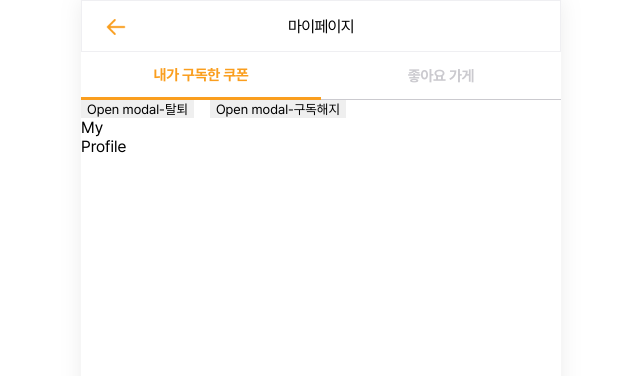
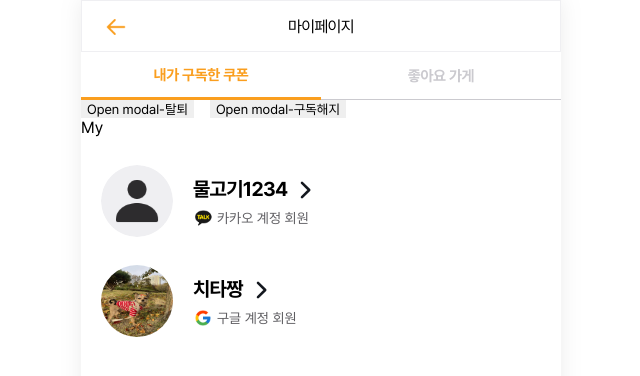
Before and after one commit to jaemisam-a/dangol-sonnim-frontend, a Next.js app: page /customer/my in a window 1280 px wide. Shown: the top 376 px of the page, without its empty margins (319-959 px from the left). Built offline with nearby package versions, Linux system fonts and the light colour scheme.

Commit message:
프로필 컴포넌트 구현 (#63)
* 프로필 컴포넌트 구현, 내정보 수정 바텀시트와 연결

* 절대경로 사용

```diff
--- /dev/null
+++ b/src/customer/components/my/Info.tsx
@@ -0,0 +1,105 @@
+import React, { useEffect, useState } from "react";
+import { css } from "@emotion/react";
+import Image from "next/image";
+
+import { Colors, Texts } from "styles/common";
+import RightIcon from "public/icons/RightIcon.svg";
+
+type InfoProps = {
+  user: {
+    nickname: string;
+    loginInfo: string;
+    avatar?: string;
+  };
+  openProfile: () => void;
+};
+
+type StateTypes = {
+  type: string;
+  socialName: string;
+  imgSrc: string;
+};
+
+// FIXME: apple의 경우 img가 흰색이라 imgSrc 변경 필요
+const LOGIN_TYPE: readonly StateTypes[] = [
+  { type: "kakao", socialName: "카카오", imgSrc: "/icons/Kakao.png" },
+  { type: "google", socialName: "구글", imgSrc: "/icons/Google.png" },
+  { type: "apple", socialName: "Apple", imgSrc: "/icons/Apple.png" },
+  { type: "naver", socialName: "네이버", imgSrc: "/icons/Naver.png" },
+];
+
+const wrapper = css`
+  display: flex;
+  align-items: center;
+  margin: 1.75rem 0 1.563rem 1.25rem;
+  gap: 1.25rem;
+`;
+
+const avatarImg = css`
+  border-radius: 50%;
+`;
+
+const textWrapper = css`
+  display: flex;
+  flex-direction: column;
+  gap: 0.25rem;
+`;
+
+const nicknameStyle = css`
+  display: flex;
+  align-items: center;
+
+  span {
+    ${Texts.H1_20_B}
+  }
+
+  button {
+    background-color: transparent;
+    margin: 0;
+    width: 24px;
+    height: 24px;
+  }
+`;
+
+const loginInfoStyle = css`
+  ${Texts.B2_14_R2}
+  color: ${Colors.neutral70};
+  display: flex;
+  align-items: center;
+  gap: 0.25rem;
+`;
+
+const Info = ({ user: { nickname, loginInfo, avatar }, openProfile }: InfoProps) => {
+  const [myLoginType, setMyLoginType] = useState<StateTypes>(LOGIN_TYPE[0]);
+
+  useEffect(() => {
+    const myLoginType = LOGIN_TYPE.filter((el) => el.type === loginInfo)[0];
+    setMyLoginType(myLoginType);
+  }, [loginInfo]);
+
+  return (
+    <div css={wrapper}>
+      <Image
+        src={avatar ?? "/images/profile.png"}
+        alt="avatar"
+        css={avatarImg}
+        width={72}
+        height={72}
+      />
+      <div css={textWrapper}>
+        <div css={nicknameStyle}>
+          <span>{nickname}</span>
+          <button onClick={openProfile}>
+            <RightIcon width="24" height="24" stroke="#14181F" />
+          </button>
+        </div>
+        <div css={loginInfoStyle}>
+          <Image width={20} height={20} src={myLoginType.imgSrc} alt={loginInfo} />
+          <span>{myLoginType.socialName} 계정 회원</span>
+        </div>
+      </div>
+    </div>
+  );
+};
+
+export default Info;
--- a/src/customer/components/my/Profile.tsx
+++ b/src/customer/components/my/Profile.tsx
@@ -2,13 +2,27 @@ import React, { useState } from "react";
 
 import BottomSheet from "customer/components/common/bottomsheet";
 import EditProfile from "customer/components/my/EditProfile";
+import Info from "customer/components/my/Info";
 
 const Profile = () => {
   const [isOpen, setIsOpen] = useState(false);
 
+  const user = [
+    {
+      nickname: "물고기1234",
+      loginInfo: "kakao",
+    },
+    {
+      nickname: "치타짱",
+      loginInfo: "google",
+      avatar: "/images/dummy/cheetah.jpg",
+    },
+  ];
+
   return (
     <>
-      <div onClick={() => setIsOpen(true)}>Profile</div>
+      <Info user={user[0]} openProfile={() => setIsOpen(true)} />
+      <Info user={user[1]} openProfile={() => setIsOpen(true)} />
       <BottomSheet
         open={isOpen}
         setOpen={setIsOpen}
```
Also changed, not shown: public/images/dummy/cheetah.jpg (added).
